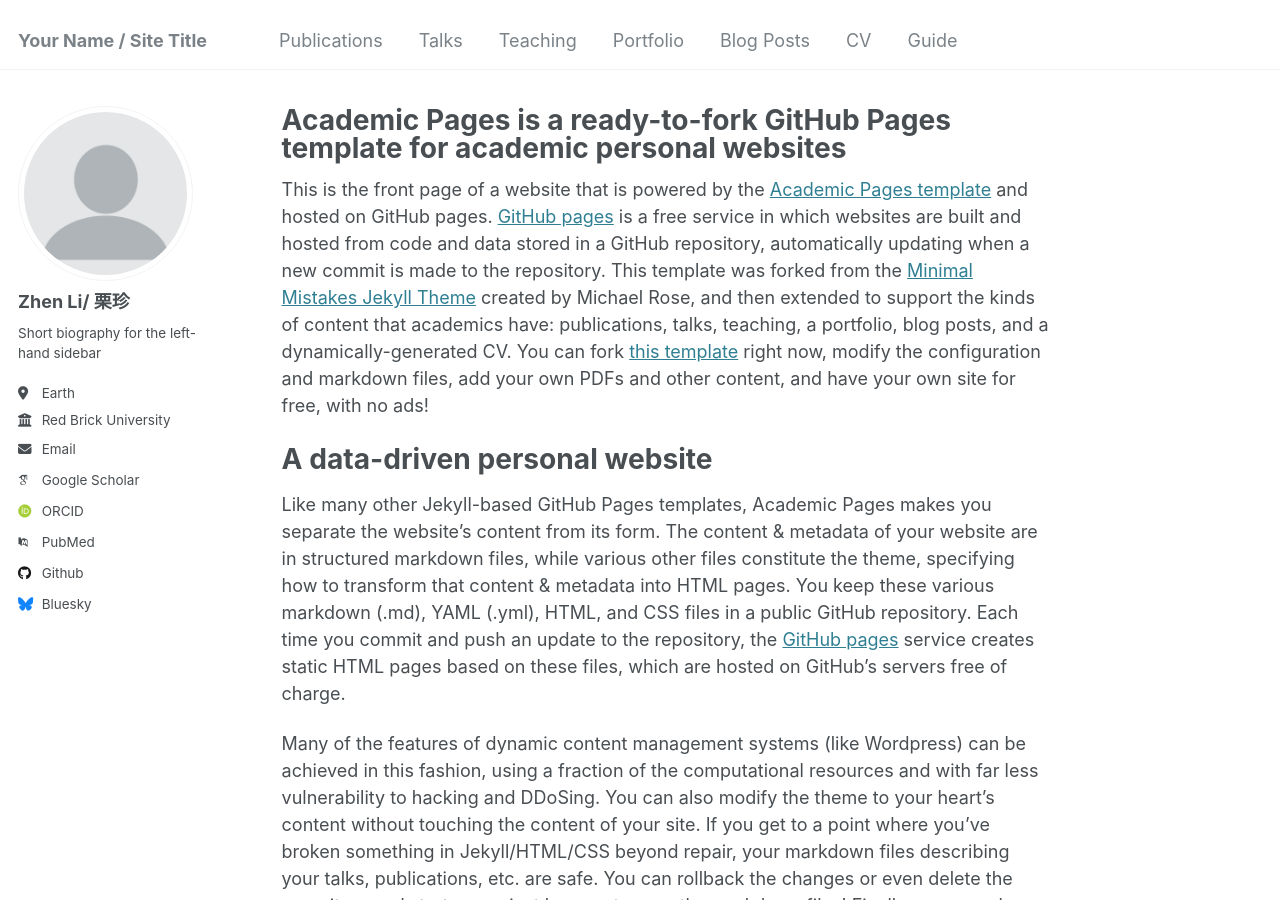
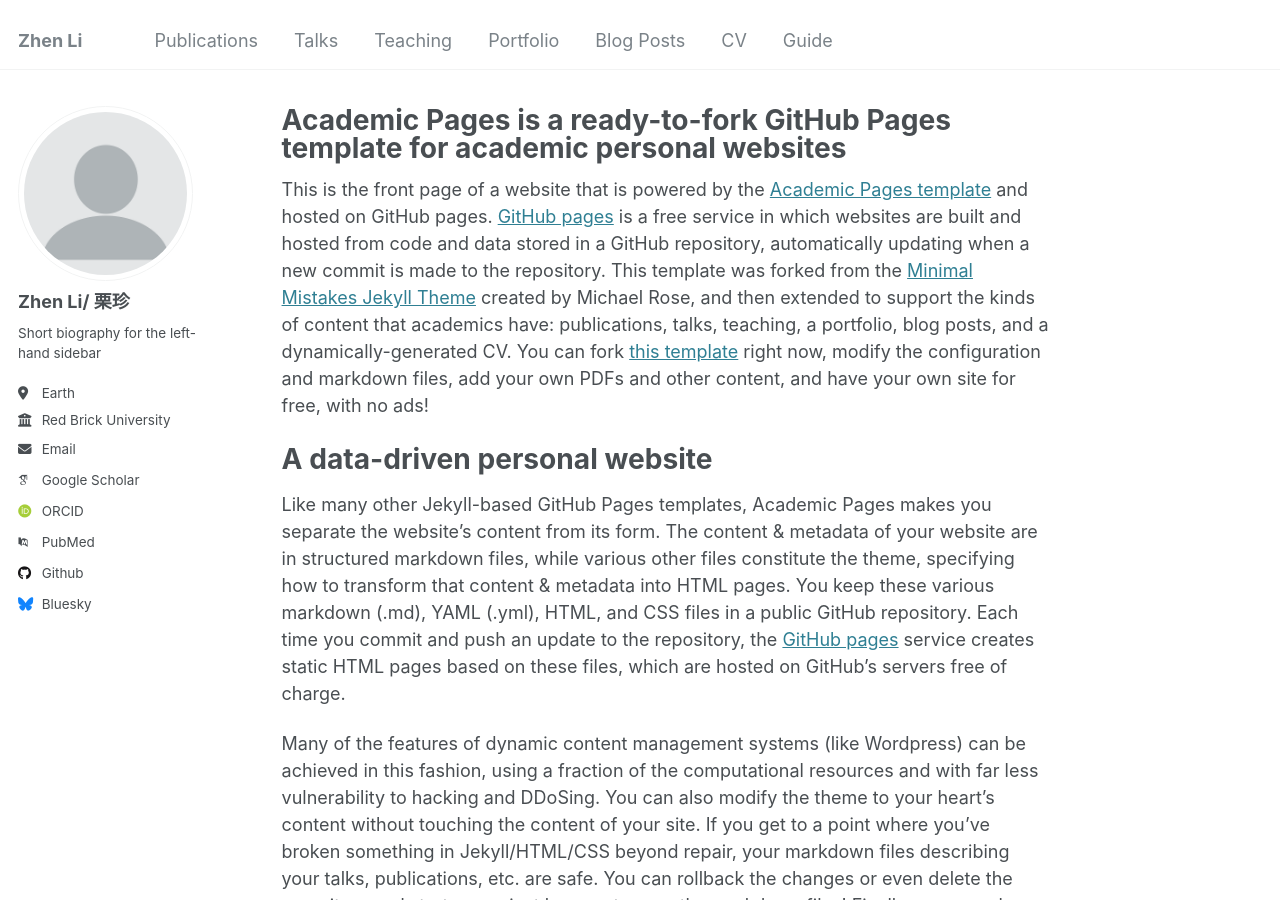
Before and after one commit to ZhenLi-math/zhenli.github.io, a Jekyll site: the page built from _pages/about.md, in a window 1280 px wide and 900 px high. Built offline with Jekyll 4.4.1, drawn with Linux system fonts in a browser that asks for light colours; some web fonts are replaced.

Commit message:
Update _config.yml

```diff
--- a/_config.yml
+++ b/_config.yml
@@ -8,7 +8,7 @@
 
 # Basic Site Settings
 locale                   : "en-US"
-title                    : "Your Name / Site Title"
+title                    : "Zhen Li"
 title_separator          : "-"
 name                     : &name "Your Name"
 description              : &description "personal description"
```
